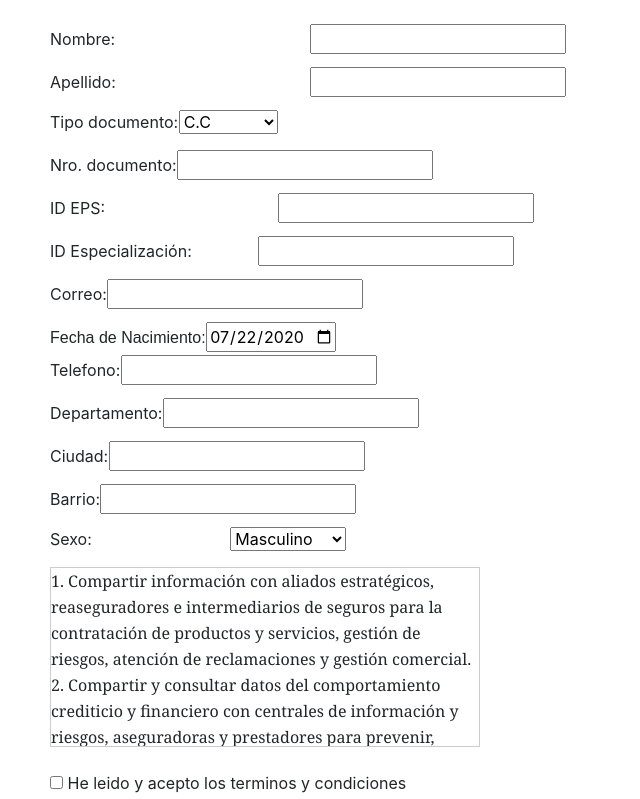
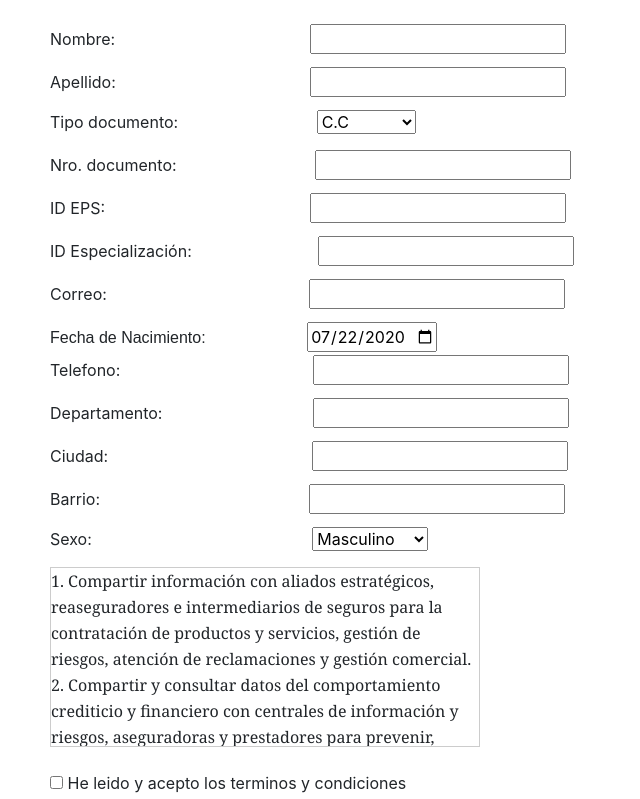
Before and after one commit to icaldasr/GranEscala_grupoA, a Flask app: template templates/registrarmedico.html in a window 1280 px wide. Shown: the part 89-888 px from the top of the page, without its empty margins (0-640 px from the left). Run offline with Flask 2, Linux system fonts and the light colour scheme; the template is opened without the code that fills it, so the values that code supplies are empty; some libraries are stand-ins or nearby versions.

Commit message:
update main y registrar.css
wee

```diff
--- a/static/styles/main.css
+++ b/static/styles/main.css
@@ -83,6 +83,10 @@ div{
 }
 .quitarEspacioAbajo{
   margin-bottom: -35px;
+}
+
+.quitarEspacioizq{
+  margin-left: 0px;
 }
 
 
--- a/static/styles/registrar.css
+++ b/static/styles/registrar.css
@@ -17,7 +17,7 @@
 
 .center4 {
 	position: relative;
-	left: 66px;
+	left: 126px;
 }
 
 .center5 {
@@ -25,6 +25,29 @@
 	left: 133px;
 }
 
+.centertipo{
+	position: relative;
+	left: 138px;
+}
+
+.centercorreo{
+	position: relative;
+	left: 202px;
+}
+
+.centerfecha{
+	position: relative;
+	left: 101px;
+}
+
+.centerciudad{
+	position: relative;
+	left: 203px;
+}
+.centerbarrio{
+	position: relative;
+	left: 209px;
+}
 .center6 {
 	position: relative;
 	left: 194px;
@@ -37,7 +60,7 @@
 
 .center8 {
 	position: relative;
-	left: 172px;
+	left: 204px;
 }
 
 .center9 {
@@ -69,11 +92,17 @@
   margin-left: 130px;
 }
 .espacio-sexo{
-  margin-left: 138px;
+  margin-left: 220px;
 }
-.espacio-tel{
-  margin-left:110px;
+.espacio-telm{
+	position: relative;
+	left:192px;
 }
 .espacio-estadocivil{
   margin-left: 88px;
 }
+
+.espaciodpto{
+	position: relative;
+	left: 150px;
+}
```
